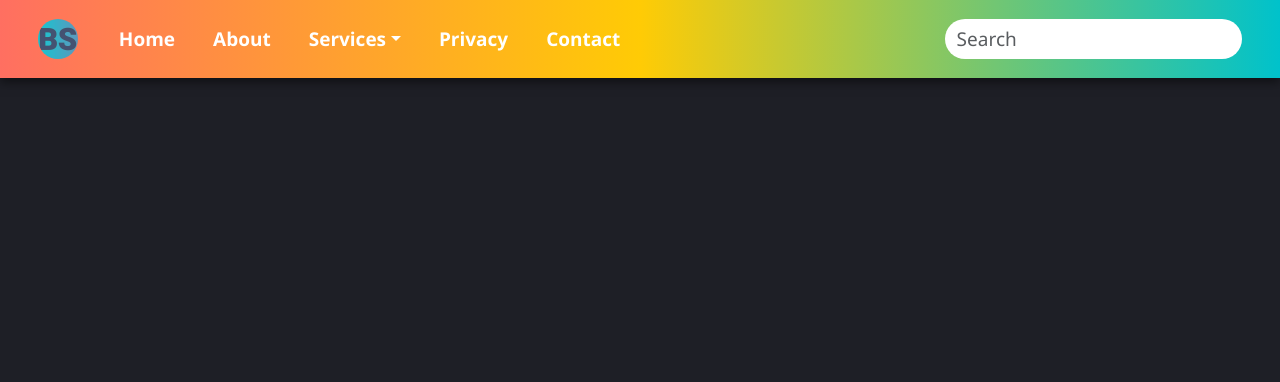
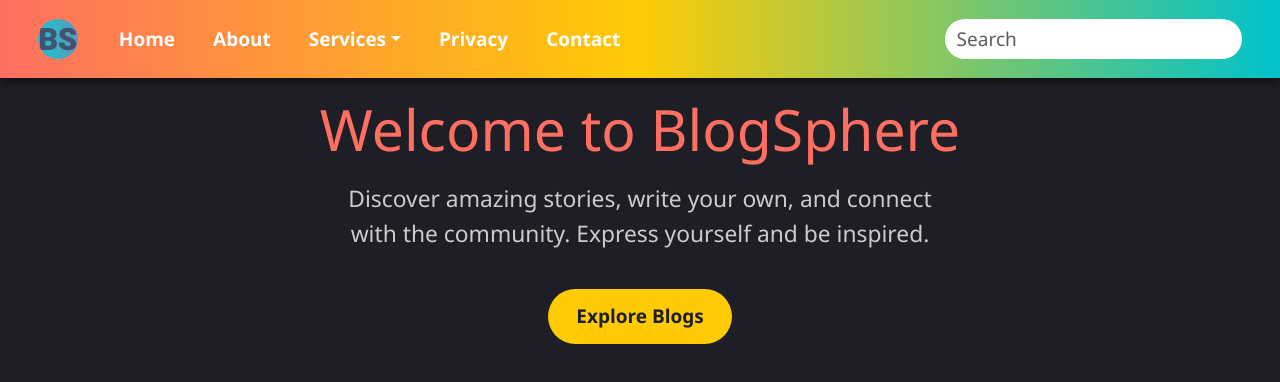
Before and after one commit to usmanhameed2017/blogsphere, a React (Vite) app: page / in a window 1280 px wide. Shown: the top 382 px of the page. Built offline with nearby package versions, Linux system fonts and the light colour scheme.

Commit message:
Hero section added

```diff
--- a/src/App.jsx
+++ b/src/App.jsx
@@ -1,11 +1,13 @@
 import { useState } from 'react';
 import NavbarBS from './components/navbar';
+import Home from './pages/Home';
 
 function App()
 {
   return (
     <div>
       <NavbarBS />
+      <Home />
     </div>
 
   )
--- /dev/null
+++ b/src/components/hero/index.jsx
@@ -0,0 +1,14 @@
+import React from 'react';
+
+function Hero()
+{
+    return (
+        <div className="home-hero">
+        <h1>Welcome to BlogSphere</h1>
+        <p>Discover amazing stories, write your own, and connect with the community. Express yourself and be inspired.</p>
+        <button>Explore Blogs</button>
+        </div>
+    );
+}
+
+export default Hero;
--- /dev/null
+++ b/src/pages/Home.jsx
@@ -0,0 +1,13 @@
+import React from 'react'
+import Hero from '../components/hero';
+
+function Home()
+{
+    return (
+        <div>
+            <Hero />
+        </div>
+    );
+}
+
+export default Home;
```
